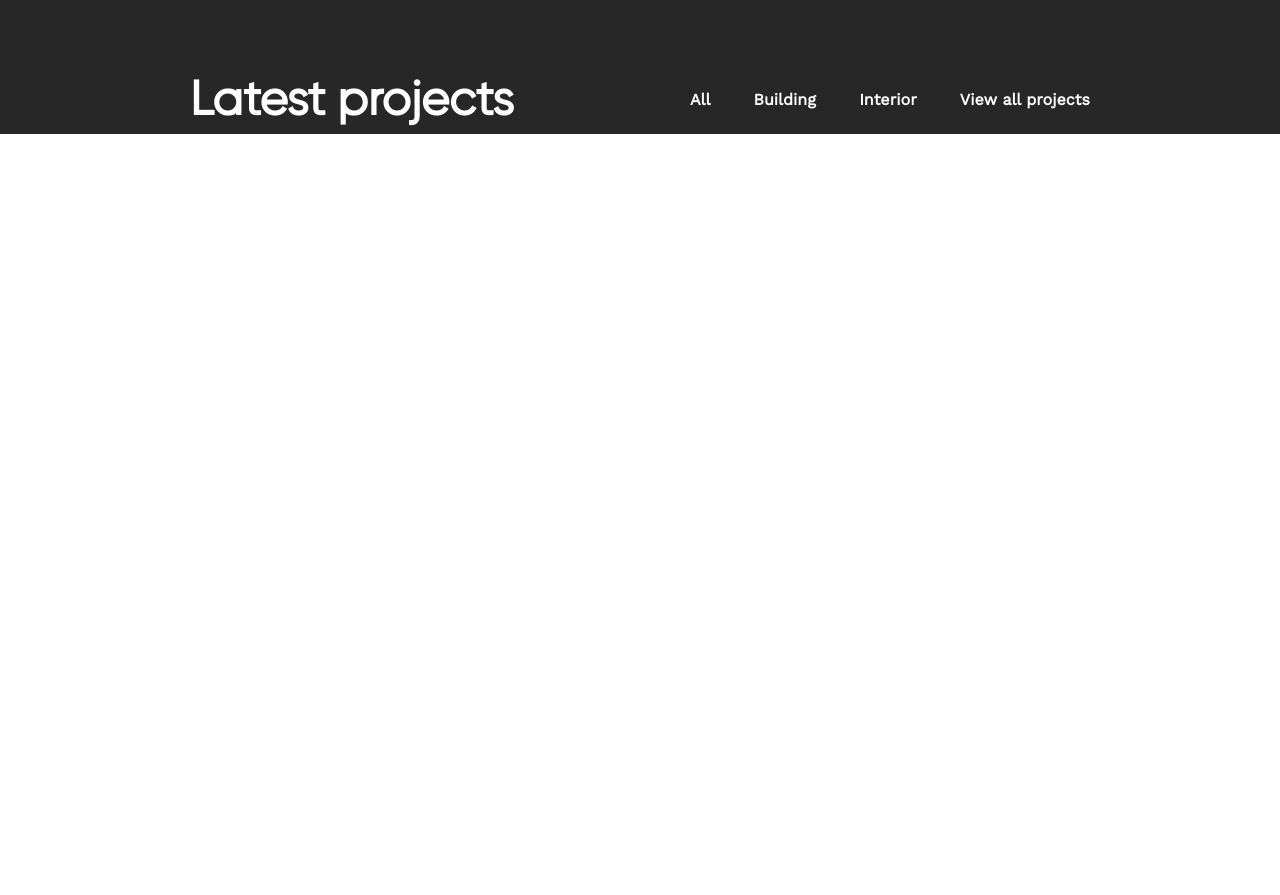
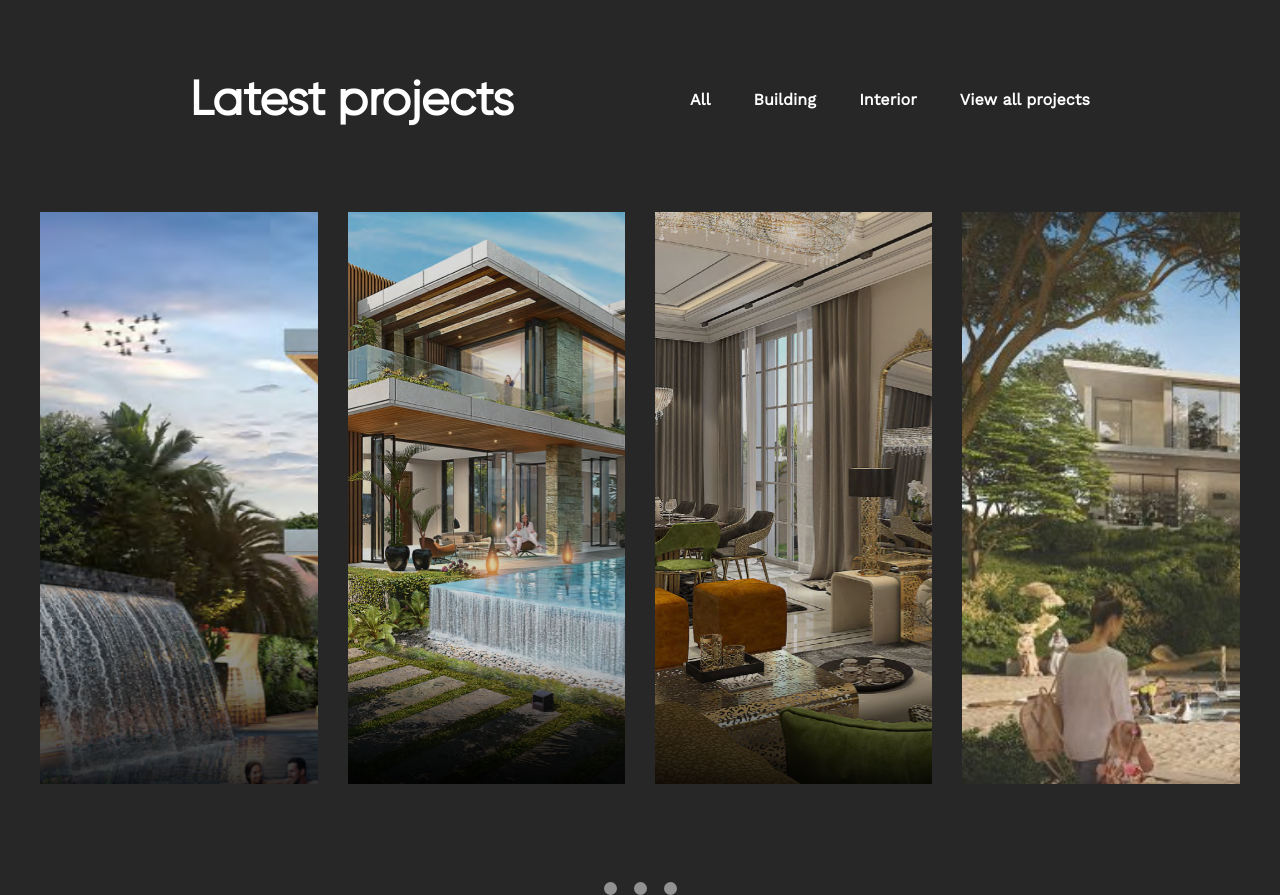
Before and after one commit to VitaliyM/agroshop, a React (Create React App) app: page / in a window 1280 px wide. Shown: the part 1140-2035 px from the top of the page. Before the commit the page ends 1274 px from the top, so only its background shows below. Built offline with nearby package versions, Linux system fonts and the light colour scheme.

Commit message:
Slider styling 2

```diff
--- a/src/components/main/latestProjects/LatestProjects.jsx
+++ b/src/components/main/latestProjects/LatestProjects.jsx
@@ -14,7 +14,20 @@ const LatestProjects = () => {
         </div>
       </div>
 
-        <div className='projectsSliderBlock'></div>
+      <div className='projectsSliderBlock'>
+        <div className='rpojectListWrapper'>
+          <div className="projectList project1"></div>
+          <div className="projectList project2"></div>
+          <div className="projectList project3"></div>
+          <div className="projectList project4"></div>
+        </div>
+        <div className='switchSliderBlock'>
+          <div className="switchSlide"></div>
+          <div className="switchSlide"></div>
+          <div className="switchSlide"></div>
+        </div>
+      </div>
+
       <div className='projectsExpertiseBlock'></div>
     </div>
   )
--- a/src/components/main/latestProjects/latestProjects.css
+++ b/src/components/main/latestProjects/latestProjects.css
@@ -49,9 +49,64 @@
     cursor: pointer;
 }
 
+.projectsMenuList:hover {
+    color: #FCD54C;
+}
+
 
 /* ----------------------- */
-.projectsSliderBlock {}
+.projectsSliderBlock {
+    width: 100%;
+    margin-top: 78px;
+    display: flex;
+    flex-direction: column;
+    align-items: center;
+}
+
+.rpojectListWrapper {
+    width: 100%;
+    display: flex;
+    gap: 30px;
+    overflow: hidden;
+}
+
+.projectList {
+    width: 430px;
+    height: 572px;
+}
+
+.project1 {
+    background: url(../../../images/project1.png) no-repeat;
+}
+
+.project2 {
+    background: url(../../../images/project2.png) no-repeat;
+}
+
+.project3 {
+    background: url(../../../images/project3.png) no-repeat;
+}
+
+.project4 {
+    background: url(../../../images/project4\ \(expo\ valley\).jpg) no-repeat;
+    background-size: cover;
+}
+
+.switchSliderBlock {
+    width: 73px;
+    height: 13px;
+    margin-top: 98px;
+    display: flex;
+    justify-content: space-between;
+}
+
+.switchSlide {
+    border-radius: 50%;
+    background: #929292;
+    width: 13px;
+    height: 13px;
+    cursor: pointer;
+}
 
 
 
```
Lines whose indentation alone changed are shown as unchanged.
